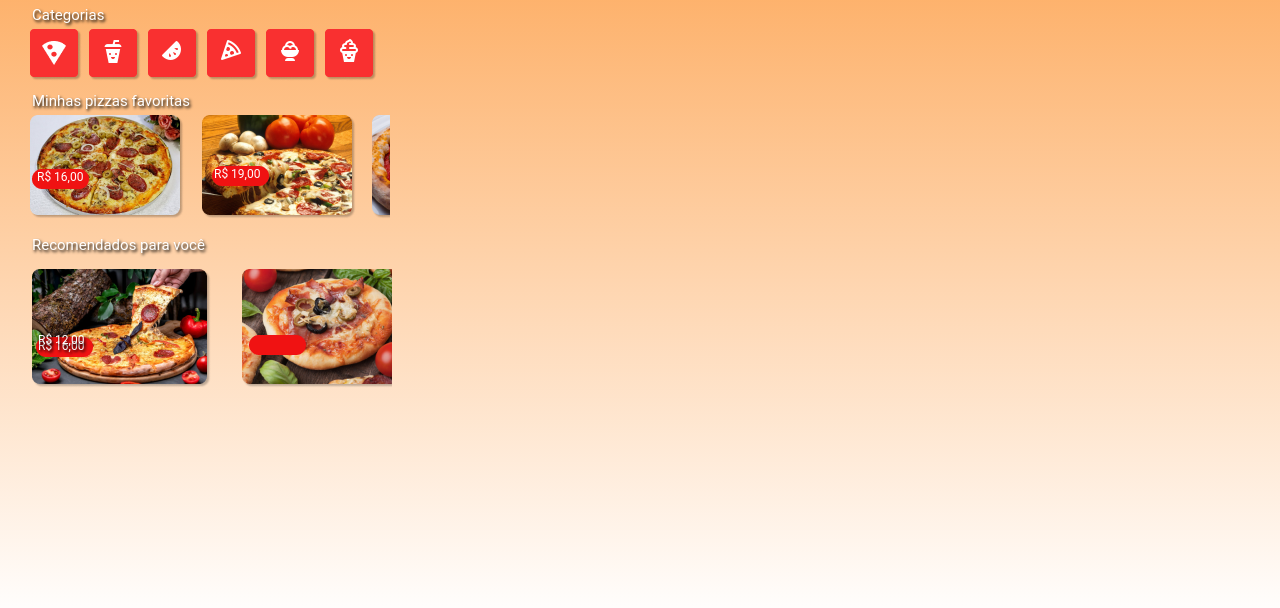
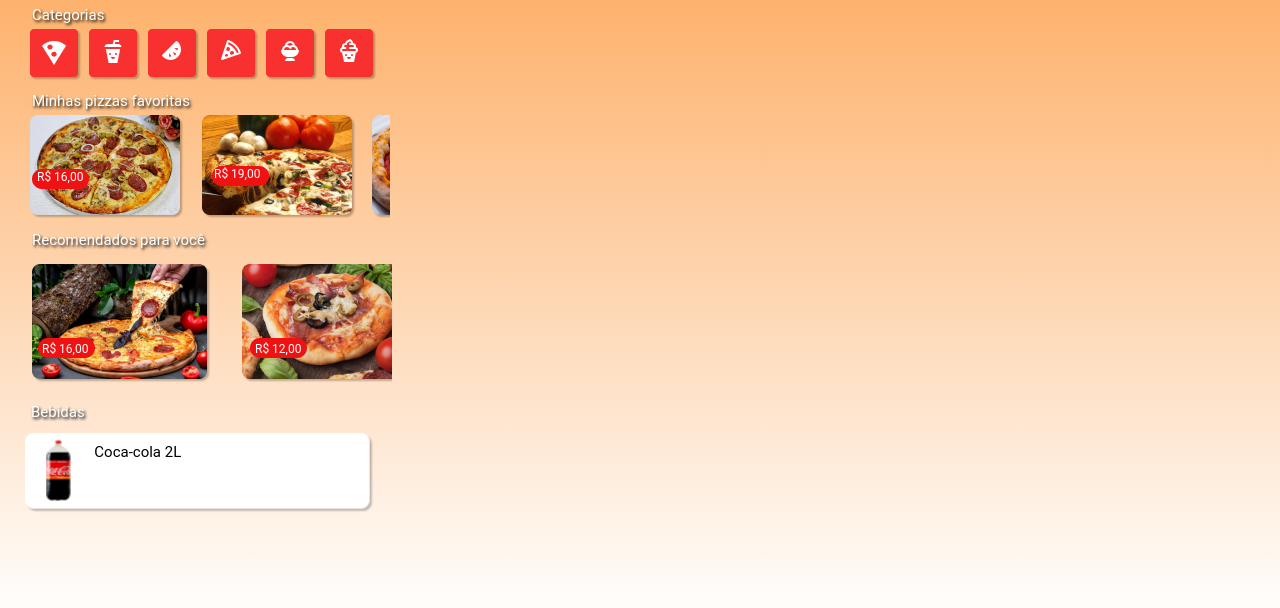
Before and after one commit to NycolleL/tony-pizzaria, a plain HTML site: page pages/home.html in a window 1280 px wide. Shown: the part 178-786 px from the top of the page. Drawn offline with Linux system fonts and the light colour scheme.

Commit message:
home em andamento

```diff
--- a/pages/home.css
+++ b/pages/home.css
@@ -154,7 +154,7 @@ body::after{
     color: #fff;
     text-shadow: black 0.1em 0.1em 0.2em;
     font-size: 15px;
-    margin-top: 55px;
+    margin-top: 50px;
 }
 
 /* pizza2 recomendada */
@@ -165,27 +165,85 @@ body::after{
 }
 
 .preco-rec {
-    margin-top: -45px;
-    margin-left: 2px;
+    margin-top: -40px;
+    margin-left: 3px;
 }
 
 .preco-rec p {
     color: #fff;
     font-size: 12px;
-    margin-top: -22px;
-    margin-left: 4px;
+    margin-top: -20px;
+    margin-left: 7px;
 }
 
 .preco-rec2 {
     display: flex;
+    margin-top: -30px;
     margin-left: 215px;
-    margin-top: -30px;
 }
 
-.preco-rec2 p {
+.recomendados2 p {
+    margin-top: -16px;
+    margin-left: 220px;
+}
+
+.bebidas p {
+    color: #fff;
+    text-shadow: black 0.1em 0.1em 0.2em;
+    font-size: 15px;
+    margin-top: 60px;
+    margin-left: -70px;
+}
+
+/* retangulo da coca */
+.retangulo1 {
+    margin-top: 90px;
+    margin-left: -60px;
+    height: 80px;
+}
+
+/* coca cola img */
+.coca-cola {
     display: flex;
-    margin-left: 215px;
+    margin-left: -345px;
+    margin-top: -30px;
+    width: 60px;
+    height: 65px;
 }
+
+.coca-cola {
+    margin-top: 95px;
+}
+
+/* Coca-cola 2L */
+.conteudo-coca p {
+    color: #000000;
+    text-shadow: none;
+    margin-top: -60px;
+    margin-left: -280px;
+}
+
+/* refrigerante garrafa 3l */
+/* .coca-container h1 {
+    font-size: 13px;
+    margin-left: -280px;
+    margin-top: -40px;
+    opacity: 50%;
+} */
+
+/* embalagem economica */
+/* .coca-container h2 {
+    font-size: 13px;
+    margin-left: -280px;
+    margin-top: -10px;
+    opacity: 50%;
+}
+
+.preco-coca {
+    margin-left: -90px;
+    margin-top: 90px;
+} */
+
 
 /* .barra {
     color: #F27706;
--- a/pages/home.html
+++ b/pages/home.html
@@ -21,9 +21,11 @@
         </div>
     </header>
     <main>
+        <!-- CATEGORIAS -->
         <div class="categorias">
             <p>Categorias</p>
                 <div class="quadrados">
+                    <!-- IMAGENS QUADRADO VERMELHO -->
             <img src="./img/Rectangle 8.png" class="quadrado1" alt="quadrado1">
             <img src="./img/Rectangle 8.png" alt="quadrado2" class="quadrado2">
             <img src="./img/Rectangle 8.png" alt="quadrado3" class="quadrado3">
@@ -32,7 +34,7 @@
             <img src="./img/Rectangle 8.png" alt="quadrado6" class="quadrado6">
             </div>
         </div>
-
+        <!-- ICON DO QUADRADO VERMELHO -->
         <div class="conteudo-quadrado">
             <img src="./img/Vector (1).png" alt="salgada" class="pizzasalgada">
             <img src="./img/Kawaii Soda.png" alt="bebidas" class="bebidas">
@@ -41,6 +43,8 @@
             <img src="./img/Ice Cream Sundae.png" alt="sorvete" class="sorvete">
             <img src="./img/Kawaii Ice Cream.png" alt="bolos" class="bolos">
         </div>
+
+        <!-- PIZZAS FAVORITAS !! -->
         <div class="favoritas">
             <p>Minhas pizzas favoritas</p>
             <img src="./img/pizza1.png" alt="fav1" class="fav1">
@@ -50,27 +54,42 @@
         <div class="preco">
             <img src="./img/preco.png" alt="preco" class="preco">
             <p>R$ 16,00</p>
+
             <div class="preco2">
                 <img src="./img/preco.png" alt="preco2" class="preco2">
                 <p>R$ 19,00</p>
             </div>
         </div>
+
+        <!-- PIZZAS RECONMENDADAS !! -->
         <div class="recomendados">
             <p>Recomendados para você</p>
             <img src="./img/rec1.png" alt="rec1" class="rec1">
             <img src="./img/rec2.png" alt="rec2" class="rec2">
+        </div>
                 <div class="preco-rec">
                     <img src="./img/preco.png" alt="preco-rec" class="preco-rec">
                     <p>R$ 16,00</p>
+
+                <div class="recomendados2">
                     <img src="./img/preco.png" alt="preco-rec2" class="preco-rec2">
                     <p>R$ 12,00</p>
                 </div>
-        </div>
+            </div>
 
+            <!-- BEBIDAS -->
+            <div class="bebidas">
+                <p>Bebidas</p>
+                <img src="./img/Rectangle 28.png" alt="retangulo1" class="retangulo1">
 
+                <!-- COLA COLA  -->
+                <div class="conteudo-coca">
+                    <img src="./img/coca-cola.png" alt="coca-cola" class="coca-cola">
+                    <p>Coca-cola 2L</p>
+                </div>
     </main>
     <footer>
-        <!-- <div class="barra"></div>         -->
+
     </footer>
 </body>
 </html>
```
Also changed, not shown: pages/img/Rectangle 28.png (added), pages/img/coca-cola.png (added).
